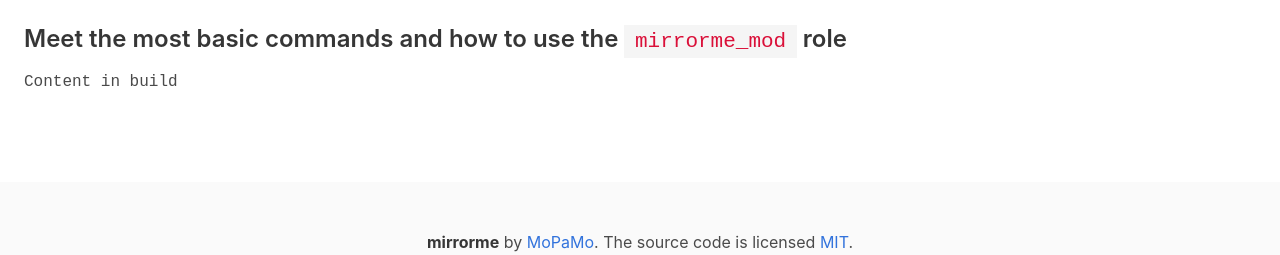
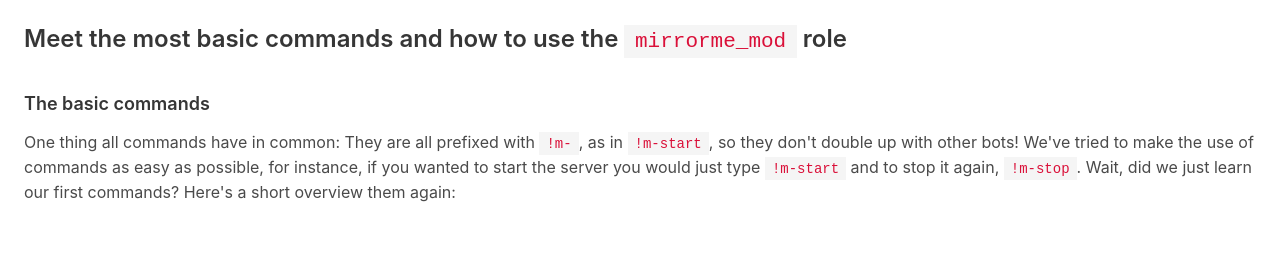
Before and after one commit to MoPaMo/mirrorme, a website: page views/docs/basics.html in a window 1280 px wide. Shown: the part 163-418 px from the top of the page. Drawn offline with Linux system fonts and the light colour scheme; files whose address does not match are found by name.

Commit message:
add content to basics

```diff
--- a/views/docs/basics.html
+++ b/views/docs/basics.html
@@ -66,7 +66,9 @@
         Meet the most basic commands and how to use the
         <code>mirrorme_mod</code> role
       </h3>
-      <pre>Content in build</pre>
+      <br/>
+      <h5>The basic commands</h5>
+      One thing all commands have in common: They are all prefixed with <code>!m-</code>, as in <code>!m-start</code>, so they don't double up with other bots! We've tried to make the use of commands as easy as possible, for instance, if you wanted to start the server you would just type <code>!m-start</code> and to stop it again, <code>!m-stop</code>. Wait, did we just learn our first commands? Here's a short overview them again:
     </article>
     <footer class="footer">
       <div class="content has-text-centered">
```
